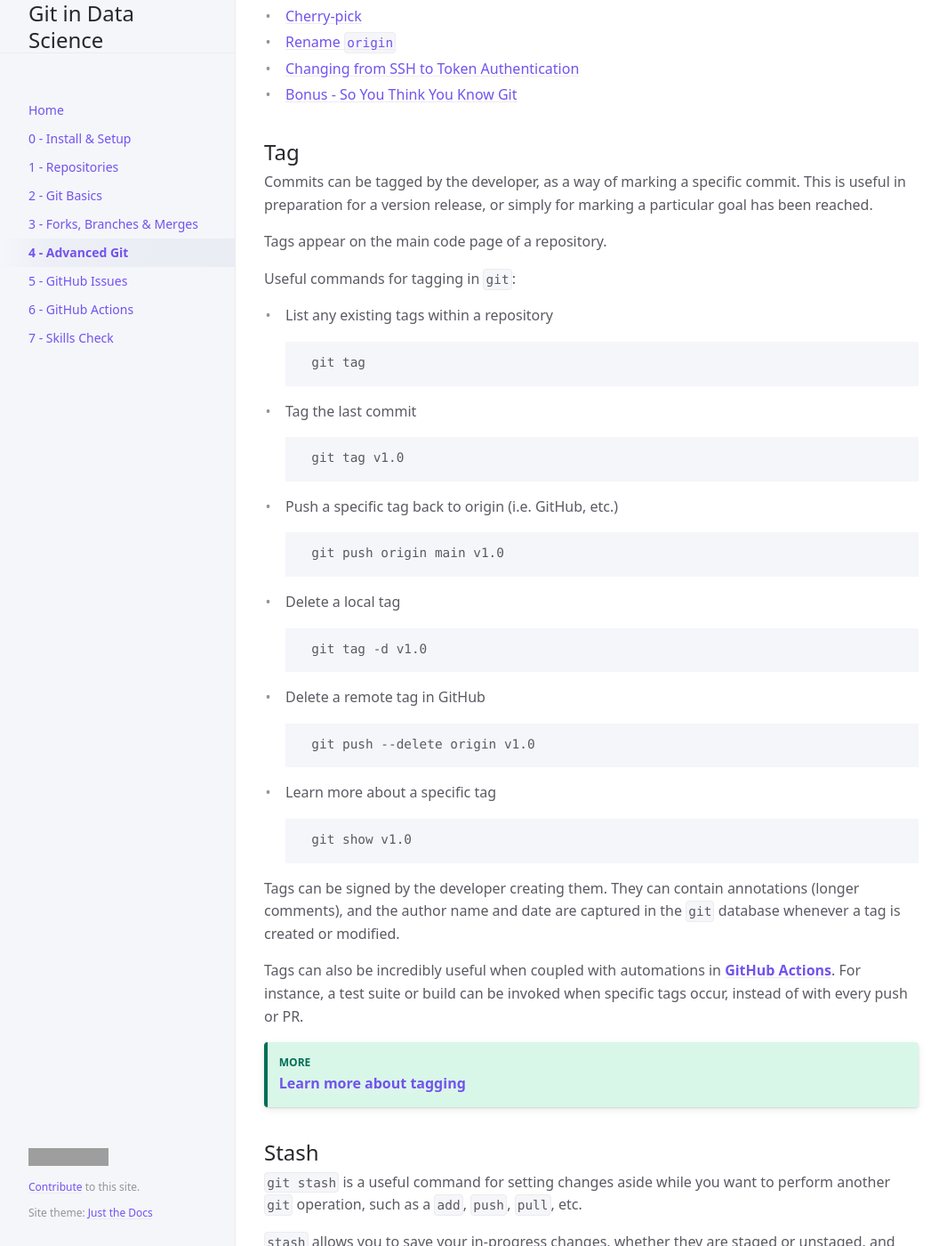
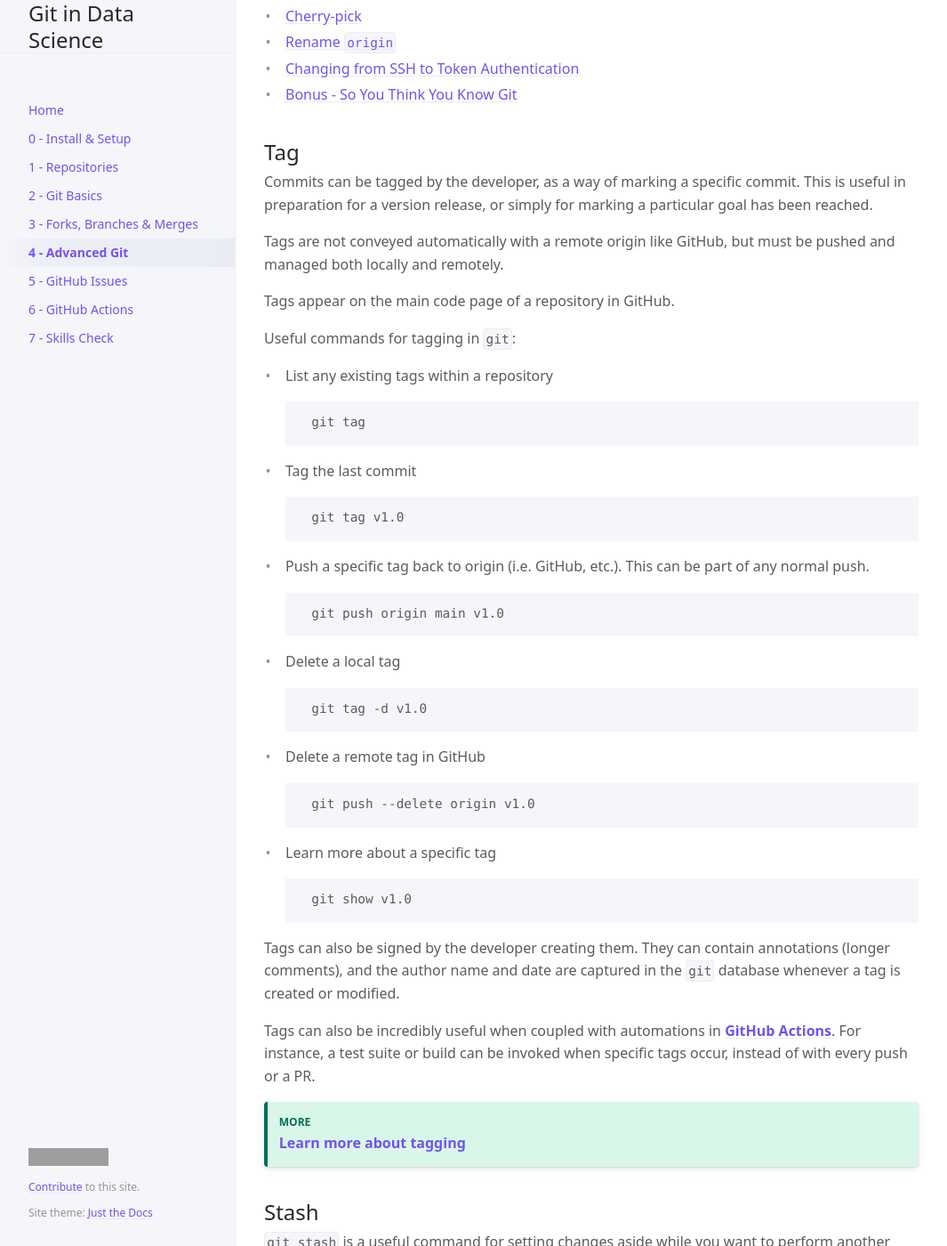
Before and after one commit to UVADS/git-basics, a Jekyll site: the page built from docs/advanced.md, in a window 1280 px wide and 1400 px high, scrolled down 400 px. Shown: the whole window at 89% size, without its empty margins (107-1172 px from the left). Built offline with Jekyll 4.4.1, drawn with Linux system fonts in a browser that asks for light colours; cached includes are drawn as plain includes; some of the changed text lies outside the part shown; grey boxes are pictures that could not be loaded.

Commit message:
Cleaner links around tagging

```diff
--- a/docs/advanced.md
+++ b/docs/advanced.md
@@ -22,7 +22,10 @@ last_modified_date: "2025-04-24 10:46AM"
 
 Commits can be tagged by the developer, as a way of marking a specific commit. This is useful in preparation for a version release, or simply for marking a particular goal has been reached.
 
-Tags appear on the main code page of a repository.
+Tags are not conveyed automatically with a remote origin like GitHub, but must be pushed and managed both
+locally and remotely.
+
+Tags appear on the main code page of a repository in GitHub.
 
 Useful commands for tagging in `git`:
 
@@ -34,7 +37,7 @@ Useful commands for tagging in `git`:
 
         git tag v1.0
 
-- Push a specific tag back to origin (i.e. GitHub, etc.)
+- Push a specific tag back to origin (i.e. GitHub, etc.). This can be part of any normal push.
 
         git push origin main v1.0
 
@@ -50,9 +53,9 @@ Useful commands for tagging in `git`:
 
         git show v1.0
 
-Tags can be signed by the developer creating them. They can contain annotations (longer comments), and the author name and date are captured in the `git` database whenever a tag is created or modified.
+Tags can also be signed by the developer creating them. They can contain annotations (longer comments), and the author name and date are captured in the `git` database whenever a tag is created or modified.
 
-Tags can also be incredibly useful when coupled with automations in [**GitHub Actions**](/docs/github-actions/). For instance, a test suite or build can be invoked when specific tags occur, instead of with every push or PR.
+Tags can also be incredibly useful when coupled with automations in [**GitHub Actions**](../github-actions/). For instance, a test suite or build can be invoked when specific tags occur, instead of with every push or a PR.
 
 {: .success :}
 [**Learn more about tagging**](https://git-scm.com/book/en/v2/Git-Basics-Tagging)
```
Also changed, not shown: other parts of docs/advanced.md (+1 -1 lines).
